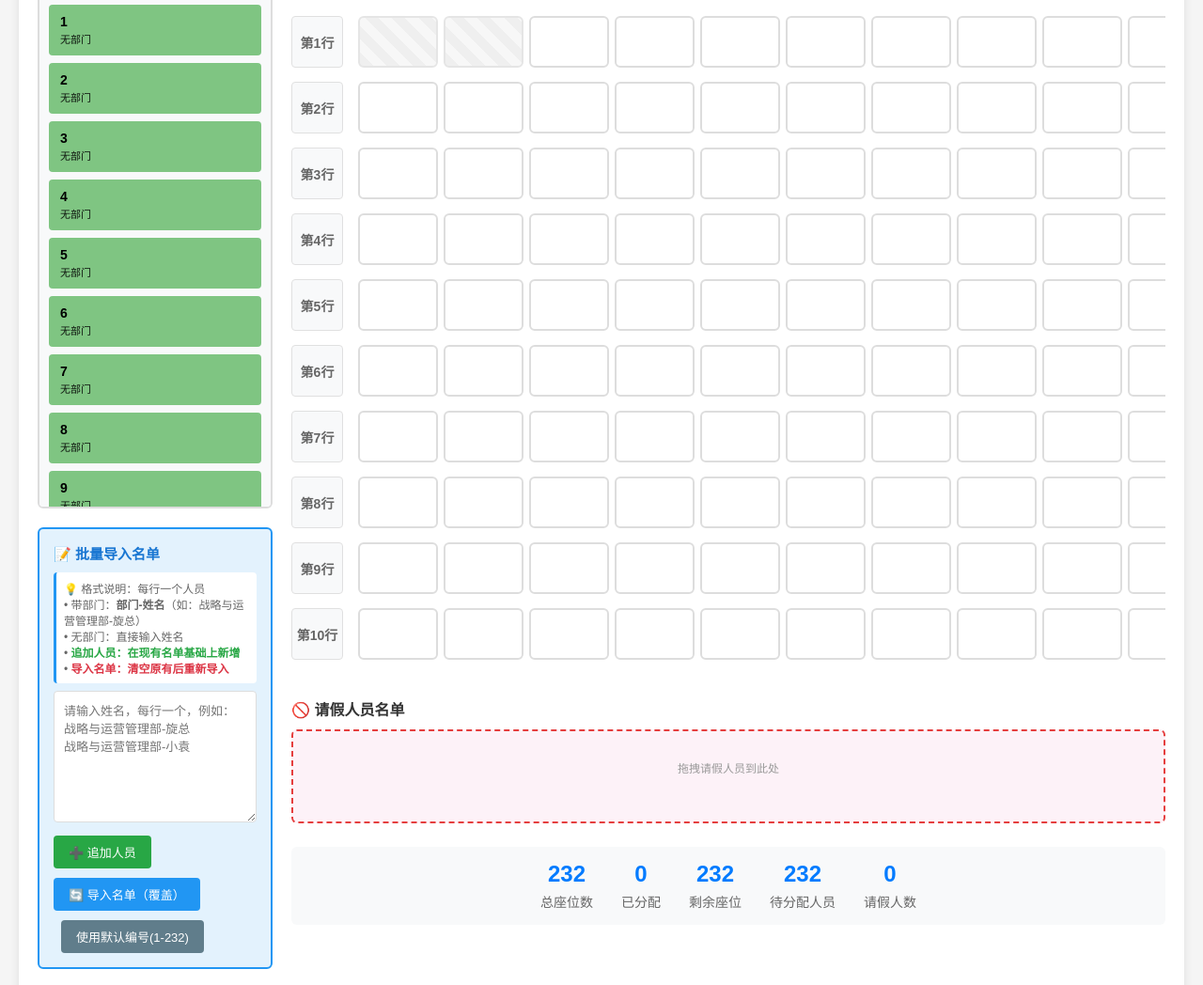
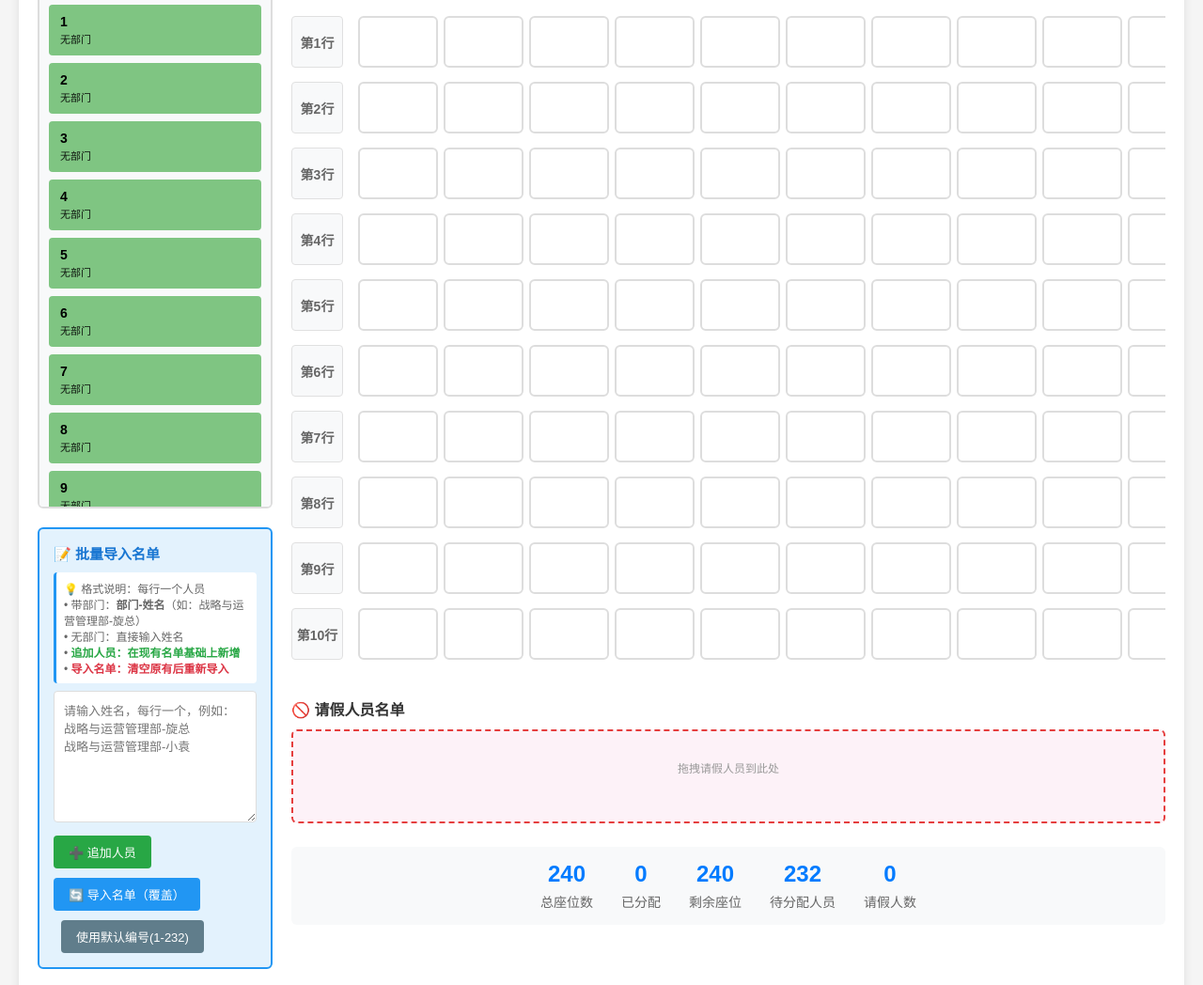
Before and after one commit to 13727058319/TCL, a plain HTML site: page index.html in a window 1280 px wide. Shown: the part 371-1419 px from the top of the page at 94% size. Drawn offline with Linux system fonts and the light colour scheme.

Commit message:
TCL排排坐.html

```diff
--- a/index.html
+++ b/index.html
@@ -901,7 +901,7 @@
 
         <div class="main-content">
             <div class="left-panel">
-                <div class="panel-title">👥 人员名单 (共<span id="peopleCount">232</span>人)</div>
+                <div class="panel-title">👥 人员名单 (共<span id="peopleCount">240</span>人)</div>
                 <div class="person-list" id="personList"></div>
 
                 <div class="name-input-section">
@@ -959,7 +959,7 @@
 
                 <div class="stats">
                     <div class="stat-item">
-                        <div class="stat-value" id="totalSeats">232</div>
+                        <div class="stat-value" id="totalSeats">240</div>
                         <div class="stat-label">总座位数</div>
                     </div>
                     <div class="stat-item">
@@ -967,11 +967,11 @@
                         <div class="stat-label">已分配</div>
                     </div>
                     <div class="stat-item">
-                        <div class="stat-value" id="availableSeats">232</div>
+                        <div class="stat-value" id="availableSeats">240</div>
                         <div class="stat-label">剩余座位</div>
                     </div>
                     <div class="stat-item">
-                        <div class="stat-value" id="remainingPeople">232</div>
+                        <div class="stat-value" id="remainingPeople">240</div>
                         <div class="stat-label">待分配人员</div>
                     </div>
                     <div class="stat-item">
@@ -1190,9 +1190,7 @@
         }
 
         function isSeatDisabled(rowIndex, seatIndex) {
-            if (rowIndex === 0) {
-                return seatIndex === 0 || seatIndex === 1 || seatIndex === 10 || seatIndex === 11;
-            }
+
             return false;
         }
 
@@ -2074,12 +2072,12 @@
                     if (p) occupied++;
                 });
             });
-            const total = 232;
+            const total = 240;
             const availableSeats = total - occupied;
             const remainingPeople = availablePeople.length;
             const leaveCount = leavePeople.length;
 
-            document.getElementById('totalSeats').textContent = 232;
+            document.getElementById('totalSeats').textContent = 240;
             document.getElementById('occupiedSeats').textContent = occupied;
             document.getElementById('availableSeats').textContent = availableSeats;
             document.getElementById('remainingPeople').textContent = remainingPeople;
```
